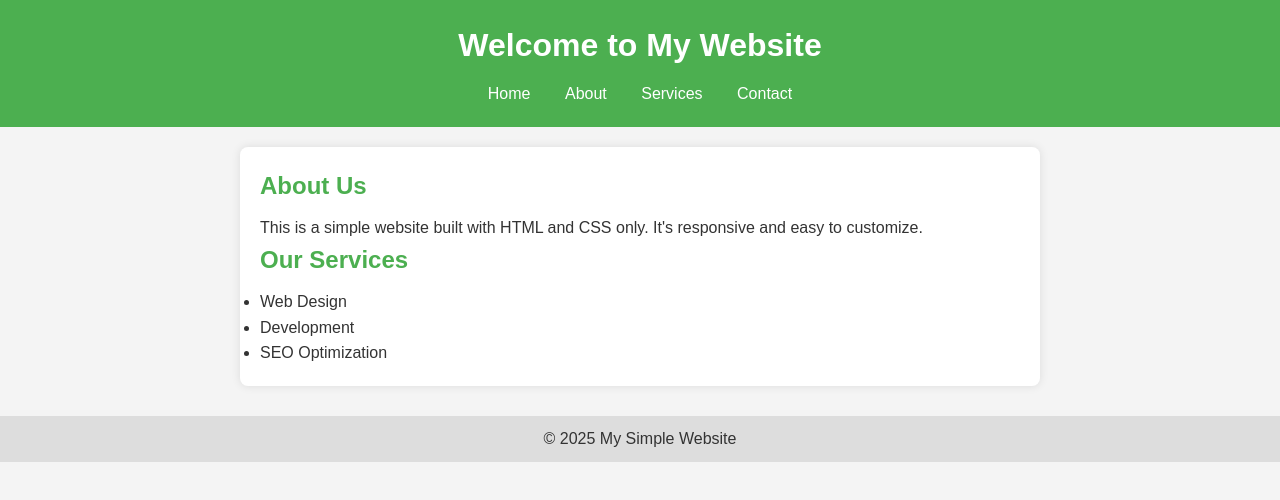
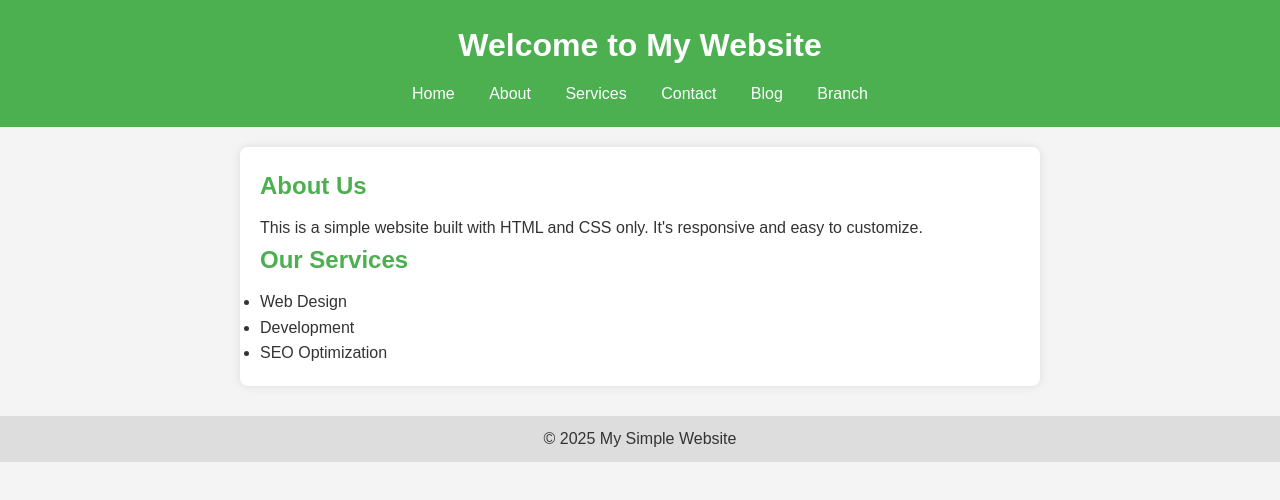
Before and after one commit to tasfia-alam/my-simple-website, a plain HTML site: page index.html in a window 1280 px wide. Drawn offline with Linux system fonts and the light colour scheme.

Commit message:
added first change

```diff
--- a/index.html
+++ b/index.html
@@ -15,6 +15,8 @@
       <a href="#">About</a>
       <a href="#">Services</a>
       <a href="#">Contact</a>
+      <a href="#">Blog</a>
+      <a href="#">Branch</a>
     </nav>
   </header>
 
```
